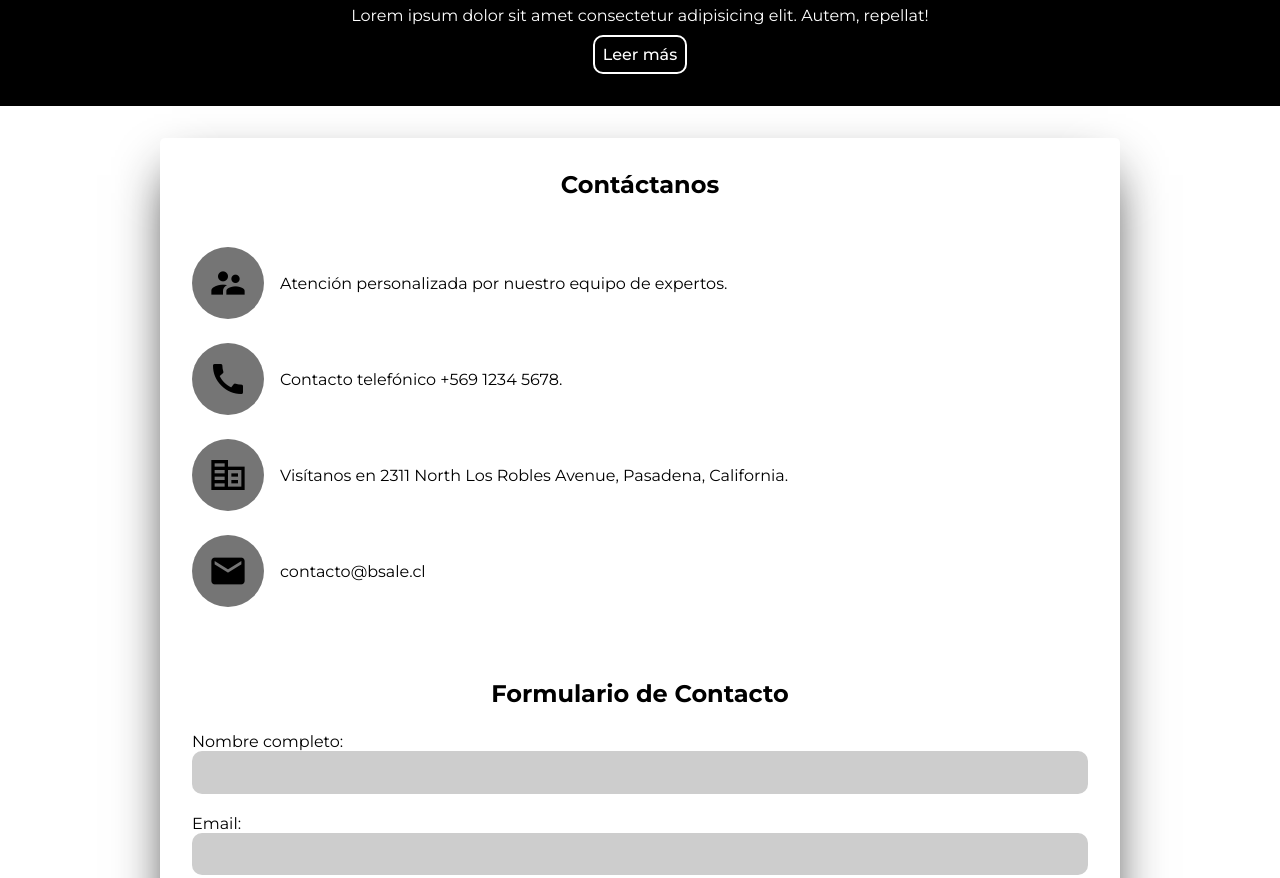
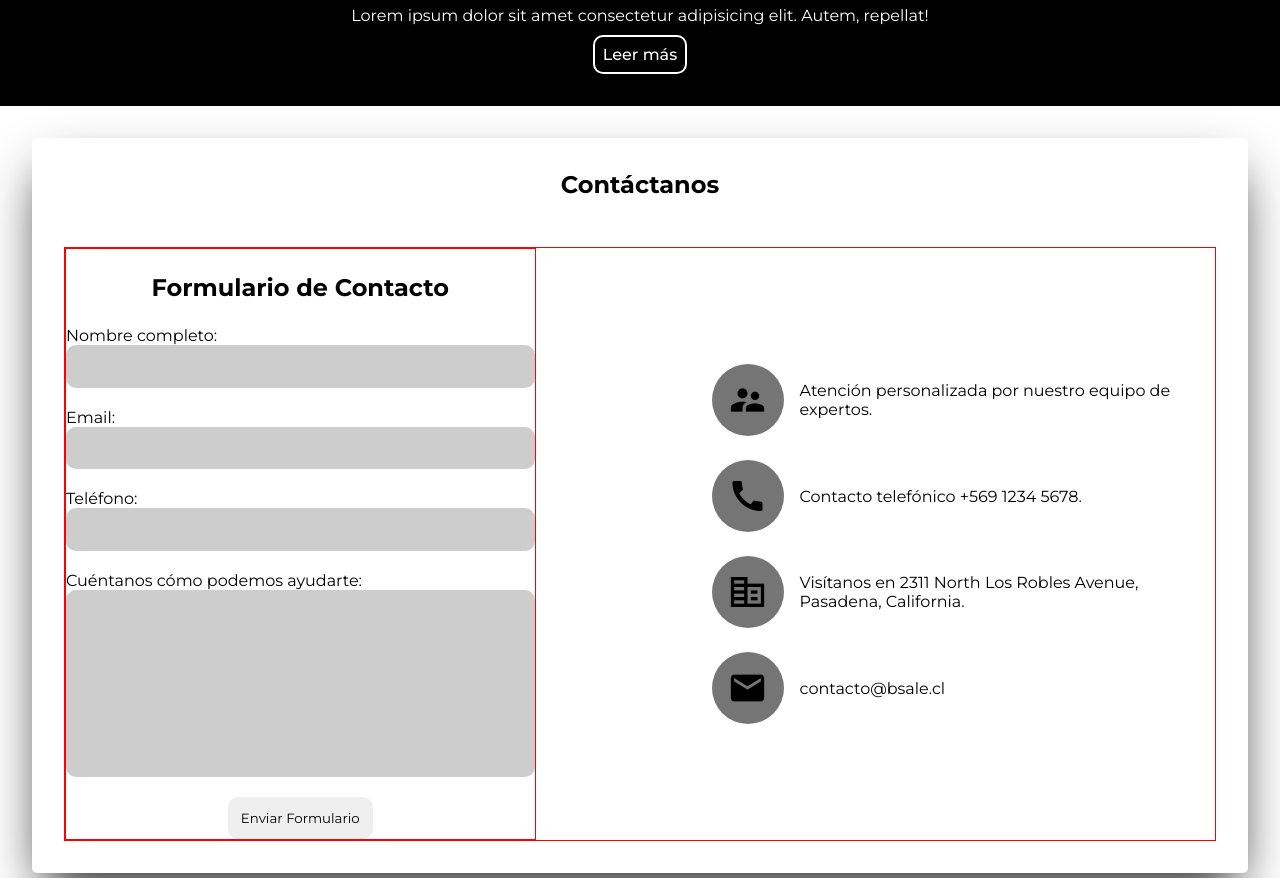
Before and after one commit to nol4lej/landing_postulacion_bsale, a website: page index.html in a window 1280 px wide. Shown: the part 1540-2418 px from the top of the page. Drawn offline with Linux system fonts and the light colour scheme; files whose address does not match are found by name.

Commit message:
section to form added

```diff
--- a/index.html
+++ b/index.html
@@ -129,6 +129,7 @@
                 <h1>Contáctanos</h1>
             </div>
 
+            <div class="contact_content">
                 <div class="contact_items_container">
                     <div class="contact_item">
                         <i class="material-icons">supervisor_account</i>
@@ -169,6 +170,7 @@
                         </div>
                     </form>
                 </div>
+            </div>
         </section>
     </main>
     <footer>
--- a/src/css/style.css
+++ b/src/css/style.css
@@ -339,7 +339,9 @@ button{
 /* CONTACT */
 
 .contact{
-    display: grid;
+    display: flex;
+    flex-direction: column;
+    flex-wrap: wrap;
     gap: 3em;
     margin: 2em;
     padding: 2em;
@@ -351,10 +353,16 @@ button{
     text-align: center;
 }
 
+.contact_content{
+    display: flex;
+    flex-direction: column;
+}
+
 .contact_items_container{
     display: flex;
     flex-direction: column;
     gap: 1.5em;
+    padding: 1em;
 }
 
 .contact_item{
@@ -418,14 +426,32 @@ button{
         margin: 0;
     }
 
-    .contact{
-        /* justify-content: center; */
+    .contact_content{
+        border: 1px solid red;
+        flex-direction: row;
+        justify-content: center;
+        align-items: center;
     }
+
+    .contact_items_container{
+        order: 2;
+    }
+
+    .contact_form_container{
+        border: 1px solid red;
+        order: 1;
+    }
+
 }
 
 @media screen and (min-width: 1024px) {
 
-    .contact{
-        margin: 2em 10em;
+    .contact_content{
+        gap: 10em;
     }
+
+    .contact_form_container{
+        width: 50%;
+    }
+
 }
```
Lines whose indentation alone changed are shown as unchanged.
